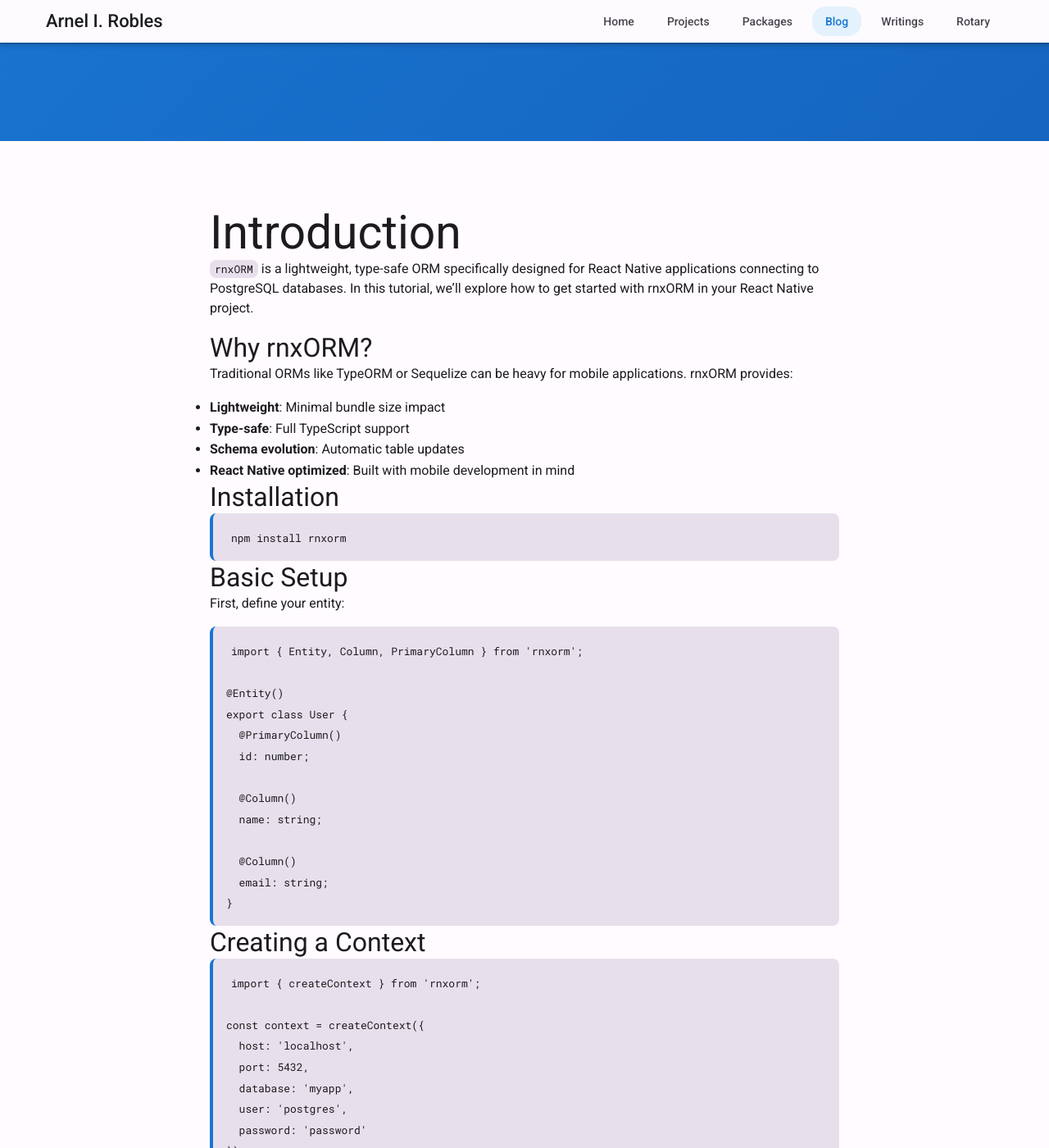
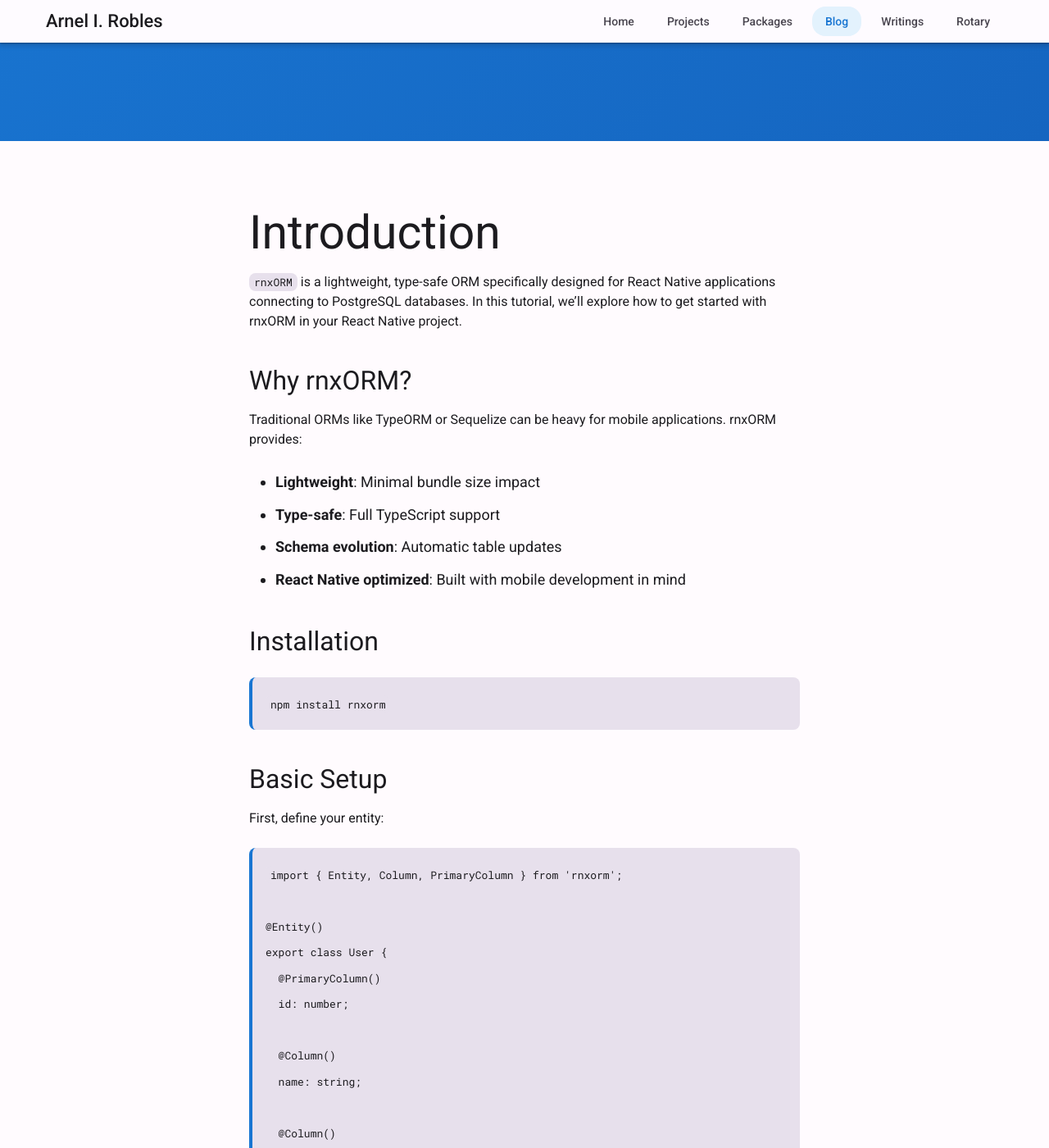
Before and after one commit to arnelirobles/arnelirobles.github.io, a Jekyll site: the page built from _posts/2025-11-28-getting-started-with-rnxorm.md, in a window 1280 px wide and 1400 px high, scrolled down 320 px. Shown: the whole window at 82% size. Built offline with Jekyll 4.4.1, drawn with Linux system fonts in a browser that asks for light colours.

Commit message:
Fix blog post readability: add optimal reading width and margins following Material Design UX

```diff
--- a/_layouts/post.html
+++ b/_layouts/post.html
@@ -13,33 +13,39 @@ layout: default
 </div>
 
 <article class="md-section">
-    <div class="md-container" style="max-width: 800px;">
+    <div class="md-container">
+        <!-- Material Design optimal reading container -->
+        <div class="md-article-content">
             {% if page.image %}
-        <img src="{{ page.image | relative_url }}" alt="{{ page.title }}"
-            style="width: 100%; border-radius: var(--md-sys-shape-corner-large); margin-bottom: 32px;">
+            <img src="{{ page.image | relative_url }}" alt="{{ page.title }}" class="md-article-image">
             {% endif %}
 
-        <div style="font-size: 16px; line-height: 1.6;">
+            <div class="md-article-body">
                 {{ content }}
             </div>
 
             {% if page.tags %}
-        <div class="mt-4">
+            <div class="md-article-tags">
                 <h4>Tags:</h4>
+                <div>
                     {% for tag in page.tags %}
                     <span class="md-chip">{{ tag }}</span>
                     {% endfor %}
                 </div>
+            </div>
             {% endif %}
 
-        <div class="mt-4"
-            style="display: flex; justify-content: space-between; padding-top: 32px; border-top: 1px solid var(--md-sys-color-outline-variant);">
+            <nav class="md-article-navigation">
                 {% if page.previous.url %}
                 <a href="{{ page.previous.url | relative_url }}" class="md-button md-button-outlined">← Previous</a>
+                {% else %}
+                <span></span>
                 {% endif %}
+
                 {% if page.next.url %}
                 <a href="{{ page.next.url | relative_url }}" class="md-button md-button-outlined">Next →</a>
                 {% endif %}
+            </nav>
         </div>
     </div>
 </article>
--- a/assets/css/material.css
+++ b/assets/css/material.css
@@ -424,3 +424,114 @@ code {
     padding-top: 32px;
     padding-bottom: 32px;
 }
+/* Article Content - Optimal Reading Experience */
+.md-article-content {
+  max-width: 720px;
+  margin: 0 auto;
+  padding: 0 24px;
+}
+
+.md-article-image {
+  width: 100%;
+  border-radius: var(--md-sys-shape-corner-large);
+  margin-bottom: 32px;
+  box-shadow: var(--md-sys-elevation-level1);
+}
+
+.md-article-body {
+  font-size: 18px;
+  line-height: 1.75;
+  color: var(--md-sys-color-on-background);
+}
+
+.md-article-body h1,
+.md-article-body h2,
+.md-article-body h3,
+.md-article-body h4 {
+  margin-top: 40px;
+  margin-bottom: 16px;
+  color: var(--md-sys-color-on-surface);
+}
+
+.md-article-body h1:first-child,
+.md-article-body h2:first-child,
+.md-article-body h3:first-child {
+  margin-top: 0;
+}
+
+.md-article-body p {
+  margin-bottom: 24px;
+}
+
+.md-article-body ul,
+.md-article-body ol {
+  margin-bottom: 24px;
+  padding-left: 32px;
+}
+
+.md-article-body li {
+  margin-bottom: 8px;
+  line-height: 1.75;
+}
+
+.md-article-body blockquote {
+  margin: 32px 0;
+  padding: 16px 24px;
+  border-left: 4px solid var(--md-sys-color-primary);
+  background-color: var(--md-sys-color-surface-variant);
+  border-radius: var(--md-sys-shape-corner-small);
+  font-style: italic;
+}
+
+.md-article-body img {
+  max-width: 100%;
+  height: auto;
+  border-radius: var(--md-sys-shape-corner-medium);
+  margin: 24px 0;
+}
+
+.md-article-body pre {
+  margin: 24px 0;
+}
+
+.md-article-tags {
+  margin-top: 48px;
+  padding-top: 32px;
+  border-top: 1px solid var(--md-sys-color-outline-variant);
+}
+
+.md-article-tags h4 {
+  margin-bottom: 16px;
+  font-size: 16px;
+  font-weight: 500;
+}
+
+.md-article-navigation {
+  display: flex;
+  justify-content: space-between;
+  align-items: center;
+  margin-top: 48px;
+  padding-top: 32px;
+  border-top: 1px solid var(--md-sys-color-outline-variant);
+}
+
+@media (max-width: 768px) {
+  .md-article-content {
+    padding: 0 16px;
+  }
+
+  .md-article-body {
+    font-size: 16px;
+  }
+
+  .md-article-navigation {
+    flex-direction: column;
+    gap: 16px;
+  }
+
+  .md-article-navigation a,
+  .md-article-navigation span {
+    width: 100%;
+    text-align: center;
+  }
+}
```
Lines whose indentation alone changed are shown as unchanged.
